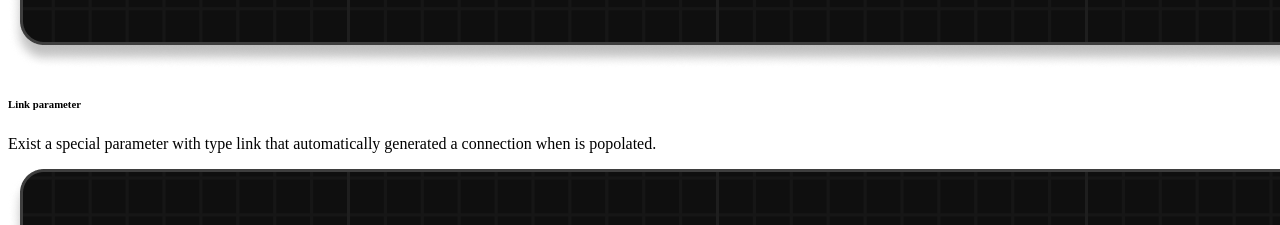
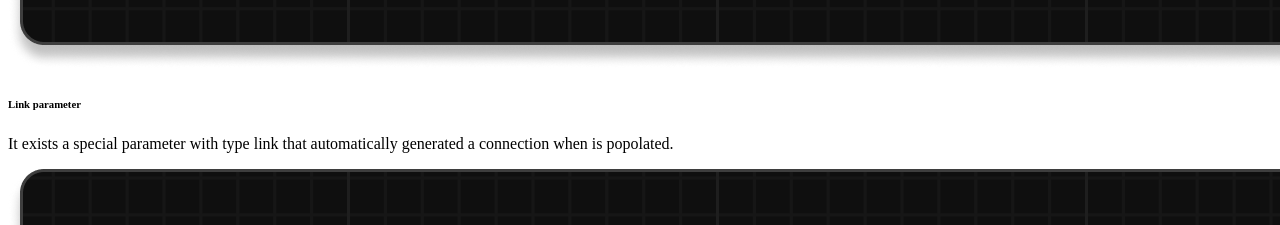
Before and after one commit to arkemishub/docs, a Next.js app: page /docs/think-arke/method in a window 1280 px wide. Shown: the part 6600-6825 px from the top of the page. Built offline with nearby package versions, Linux system fonts and the light colour scheme.

Commit message:
fix: link parameter description

```diff
--- a/pages/docs/think-arke/method.mdx
+++ b/pages/docs/think-arke/method.mdx
@@ -64,7 +64,7 @@ of the arke race. The race represents the `Parent` and the dog the `Child`.
 
 ###### Link parameter
 
-Exist a special parameter with type link that automatically generated a connection when is popolated.
+It exists a special parameter with type link that automatically generated a connection when is popolated.
 
 ![MethodLinkParameter](/method/method_link_parameter.png)
 
```
